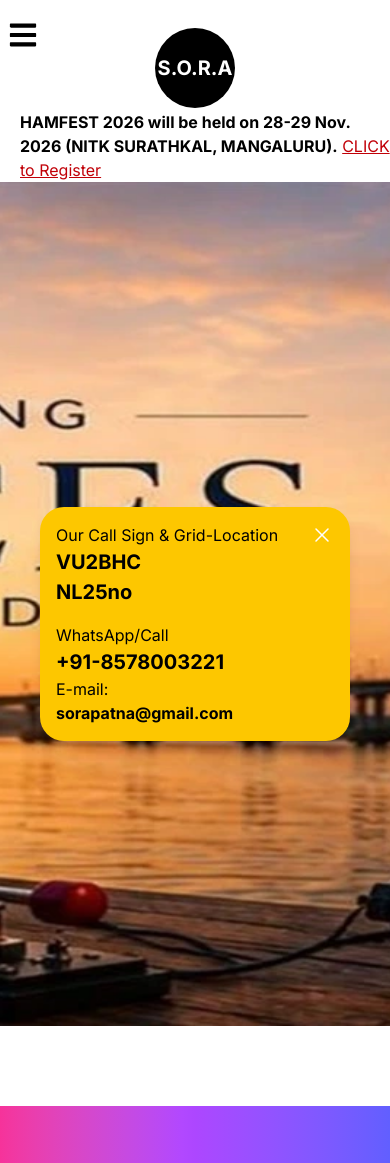
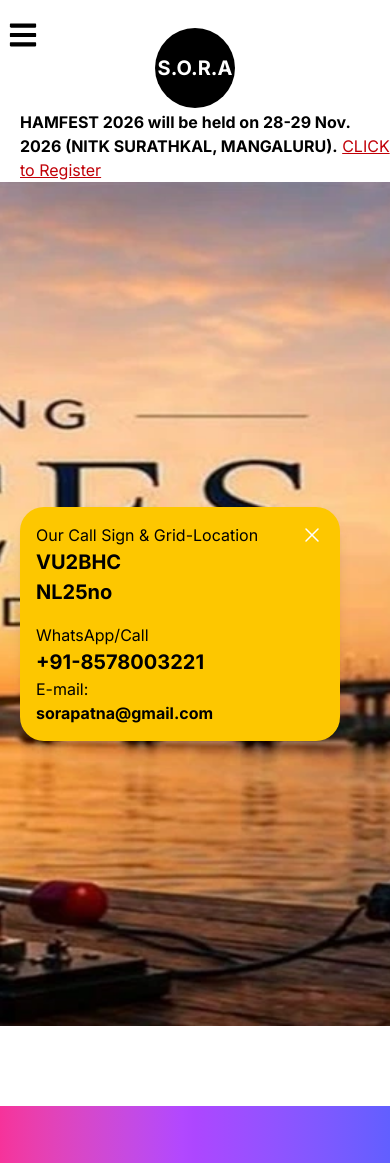
Before and after one commit to sorapatna/SORA-WEBSITE, a Next.js app: page / in a window 390 px wide. Shown: the top 1163 px of the page. Built offline with nearby package versions, Linux system fonts and the light colour scheme.

Commit message:
Update Hero.tsx

```diff
--- a/components/Hero.tsx
+++ b/components/Hero.tsx
@@ -22,7 +22,7 @@ const Hero = () => {
       </div>
 
       {/* Right Content */}
-      <div className="relative z-20 flex flex-1 items-start mt-10 md:mt-0 mb-10 md:mb-20 px-10 md:px-0">
+      <div className="relative z-20 flex flex-1 items-start mt-10 md:mt-0 mb-10 md:mb-20 px-5 md:px-0 md:ml-auto">
         <div className="flex w-full max-w-[320px] flex-col gap-4 rounded-3xl bg-yellow-400 px-4 py-4 shadow-lg">
           <div className="flex flex-col">
             <div className="flex justify-between items-center">
```
